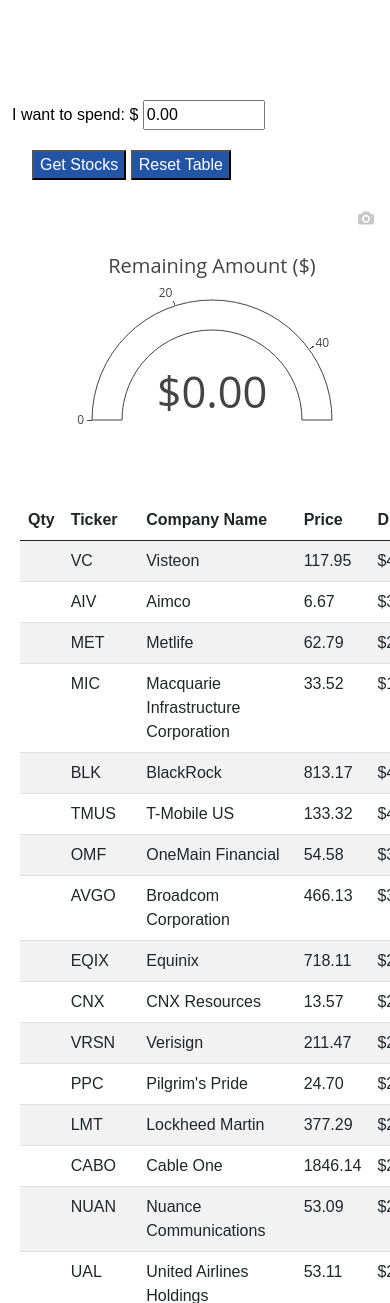
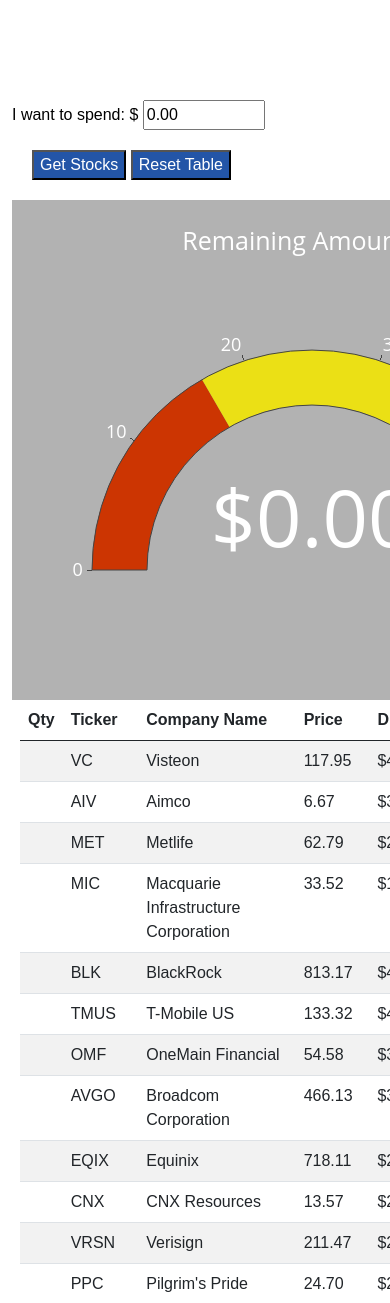
Before and after one commit to emjasmine/TeamMoneyPenny, a Flask app: page /calculator.html in a window 390 px wide. Shown: the part 133-1436 px from the top of the page. Run offline with Flask 2, Linux system fonts and the light colour scheme; parts of the project's set-up code (start-up, migrations or seed data) failed here and were passed over; some libraries are stand-ins or nearby versions.

Commit message:
updating color dynamic generator, adjusting dark modes, ets

```diff
--- a/static/js/app.js
+++ b/static/js/app.js
@@ -1,18 +1,16 @@
 /****************************************************************
             Declare variables for use in functions
 ****************************************************************/
-// for barchart
+// for pieChart
 var X_tkrsymb = [ ];
 var Y_revenue = [ ];
+var colorscale = [];
 
 // set all variables to zero for empty gauge
 var dollar_min = 0;
 var remaining_amount = 0;
 // plotly requires arbitrary amount for range to crete an empty gauge
 var spend_amount = 50;
-
-// colors list rgb [ [low], [med], [high] ]
-var colors = [[45, 160, 227], [152, 74, 255], [251, 43, 255]]
 
 // Identify user amount input field
 var dollars_input = d3.select('#spend-amount');
@@ -55,7 +53,7 @@ reset_button.on('click', getStocks_event)
 console.log(stockdata[0]);
 //Create ALL stocks table
 allStocksTable(stockdata)
-barChart(X_tkrsymb, Y_revenue)
+pieChart(X_tkrsymb, Y_revenue)
 gauge(remaining_amount, spend_amount, dollar_min)
 
 /****************************************************************
@@ -91,7 +89,6 @@ function allStocksTable(anyData)
         row.append("td").text(`${ROI(price, divAmount)}`);
     });
 }
-
 /************************* calculate rate of return for table *************************/
 function ROI(price, divAmount)
 {
@@ -107,52 +104,97 @@ function ROI(price, divAmount)
     // console.log([divAmount, price, roi])
     return roi
 }
+/************************* if dark mode syle changes *************************/
+function darkModeStyles(title, h, w)
+{
+    var layout =
+    {
+        title: title,
+        width: 600,
+        height: 500,
+        paper_bgcolor: "rgba(0,0,0,.3)",
+        font:
+        {
+            size: 18,
+            color: 'white',
+        },
+    }
 
-/************************* Bar Chart *************************/
-function barChart(x,y)
+    return layout
+}
+/************************* dynamic color generator *************************/
+function colorGenerator()
 {
+    var random = Math.random();
+    var red = Math.floor(Math.random() * (255 - 0 + 1)) + 0;
+    var green = Math.floor(Math.random() * (132 - 99 + 1) ) + 99;
+    var blue = 255
+    var color = `rgb(${red},${green},${blue})`
+    colorscale.push(color)
+    console.log(color)
+    return color
+}
+/************************* Pie Chart *************************/
+function pieChart(x,y,colors)
+{
+    var title = "My Portfolio"
     var data = [{
         values: x,
         labels: y,
-        type: 'pie'
+        pull: .1,
+        marker:
+        {
+            colors: colors,
+            line:
+            {
+                color: 'white',
+                width: 1.5,
+            }
+        },
+        textinfo: "label",
+        hoverinfo: 'percent',
+        hole: .3,
+        type: 'pie',
       }];
+    var layout = darkModeStyles(title)
 
-      var layout = {
-        height: 800,
-        width: 900
-      };
+    var config = {responsive: true}
 
 //Add chart to empty div
-Plotly.newPlot('bar-chart', data, layout);
+Plotly.newPlot('pie-chart', data, layout, config);
 }
-
 /************************* Gauge *************************/
 function gauge(remaining_amount, spend_amount)
 {
     console.log(`GuageFunc Triggered. RemainaingAmt: ${remaining_amount}`)
+    var low = spend_amount/ 3
+    var mid = spend_amount - low
+
     // console.log(`Spend Amount ${spend_amount}`)
+    var title = "Remaining Amount ($)"
     var data =
     [{
         value: remaining_amount,
         number: { prefix: "$", valueformat: '.' + 2 + 'f'},
-        title: { text: "Remaining Amount ($)" },
         type: "indicator",
         mode: "gauge+number",
         delta: { reference: spend_amount },
         gauge:
         {
-            axis: { range: [0, spend_amount] }
+            axis: { range: [0, spend_amount] },
+            bar:{color:'#5e5f82'},
+            steps: [
+                { range: [0, low], color: "#cc3502" },
+                { range: [low, mid], color: "#ebe015" },
+                { range: [mid, spend_amount], color: "green" }
+              ],
         }
     }];
-    var layout =
-    {
-        width: 400,
-        height: 300,
-    };
+    var config = {responsive: true}
+    var layout = darkModeStyles(title)
     //Add gauge to empty div
     Plotly.newPlot('gauge', data, layout);
 }
-
 /************************* getStocks_event *************************/
 function getStocks_event()
 {
@@ -162,9 +204,11 @@ function getStocks_event()
     // Call gauge function
     gauge(remaining_amount, spend_amount, dollar_min);
     console.log(`get stocks event triggered remaining amount:${remaining_amount}`)
-    barChart([0], [0])
+    colorscale.length = 0;
+    X_tkrsymb.length = 0;
+    Y_revenue.length = 0;
+    pieChart(Y_revenue,X_tkrsymb,colorscale)
 }
-
 /************************* use remaining amount to filter Data *************************/
 function filteredData(anyData, anyAmount)
 {
@@ -177,7 +221,6 @@ filtered_data = filtered_data.filter(stock => stock.close <= anyAmount)
 
 return filtered_data
 }
-
 /************************* build the table with filteredData *************************/
 function filterTable(anyData)
 {
@@ -227,7 +270,6 @@ function filterTable(anyData)
     // user enters a qty on ticker row
     d3.selectAll('.tkr_row').on('change', qtyInput_event)
 }
-
 /************************* Set input field always has 2 decimals *************************/
 function dollarsNotInt(event)
 {
@@ -241,7 +283,6 @@ function dollarsNotInt(event)
       document.getElementById('spend-amount').value = value.toFixed(2);
     }
 }
-
 /*************************** turn spend_amount into remaining_amount ***************************************/
 function spend_amount2remaining_amount()
 {
@@ -263,7 +304,6 @@ function spend_amount2remaining_amount()
     }
     return [remaining_amount, spend_amount];
 }
-
 /************************* qty * price - remainaing amount *************************/
 function adjustRemaining_Amount(stockQty,price)
 {
@@ -272,11 +312,10 @@ function adjustRemaining_Amount(stockQty,price)
     console.log(`New remaining_amount: ${remaining_amount}`)
     return remaining_amount
 }
-
 /************************* qtyInput_event *************************/
 function Revenue(stockQty,div_rate)
 {
-    //calculate the revenue for barchart
+    //calculate the revenue for pieChart
     var revenue = parseFloat(stockQty) * parseFloat(div_rate)
     Y_revenue.push(revenue)
     console.log(`Revenue stockQty: ${stockQty}`)
@@ -297,14 +336,15 @@ function qtyInput_event(remaining_amount)
     var tkr_symb = d3.select(this).select('.tkrSymbol').text()
     var roi = d3.select(this).select('.returnRate').text()
     console.log(`div_rate: ${div_rate}`)
-
-    // push calculations to arrays for barchart axis
+    //create a color for this item
+    colorGenerator()
+    // push calculations to arrays for pieChart axis
     X_tkrsymb.push(tkr_symb)
-    // call function to calculate the revenue for barchart
+    // call function to calculate the revenue for pieChart
     Revenue(stockQty,div_rate)
-    // Call barchart function to add the x & y values according to new lists
-    barChart(Y_revenue,X_tkrsymb)
-    console.log(X_tkrsymb)
+    // Call pieChart function to add the x & y values according to new lists
+    pieChart(Y_revenue,X_tkrsymb,colorscale)
+    console.log(colorscale)
     console.log(Y_revenue)
     // call function to subtract (stockQty * price) from remaining_amount
     remaining_amount = adjustRemaining_Amount(stockQty,price,remaining_amount)
--- a/templates/calculator.html
+++ b/templates/calculator.html
@@ -14,6 +14,8 @@
     <script src="https://cdn.plot.ly/plotly-latest.min.js"></script>
     <!--D3-->
     <script src="https://d3js.org/d3.v6.min.js"></script>
+    <!--jQuery-->
+    <script src="https://ajax.googleapis.com/ajax/libs/jquery/3.5.1/jquery.min.js"></script>
     <style>
         /* Chrome, Safari, Edge, Opera */
         input::-webkit-outer-spin-button,
@@ -99,7 +101,7 @@
                 </div>
             <!-- horizontal bar chart -->
 
-                <div id="bar-chart" class="col-md-5">
+                <div id="pie-chart" class="col-md-5">
 
                 </div>
             </div>
@@ -135,7 +137,10 @@
     <script>
         function myFunction() {
           var element = document.body;
-          element.classList.toggle("dark-mode");
+        //   element.classList.toggle("dark-mode");
+          $('body').toggleClass('dark-mode');
+          $('.charts').toggleClass('dark-mode');
+          $('table').toggleClass('table-dark');
        }
        </script>
 
```
